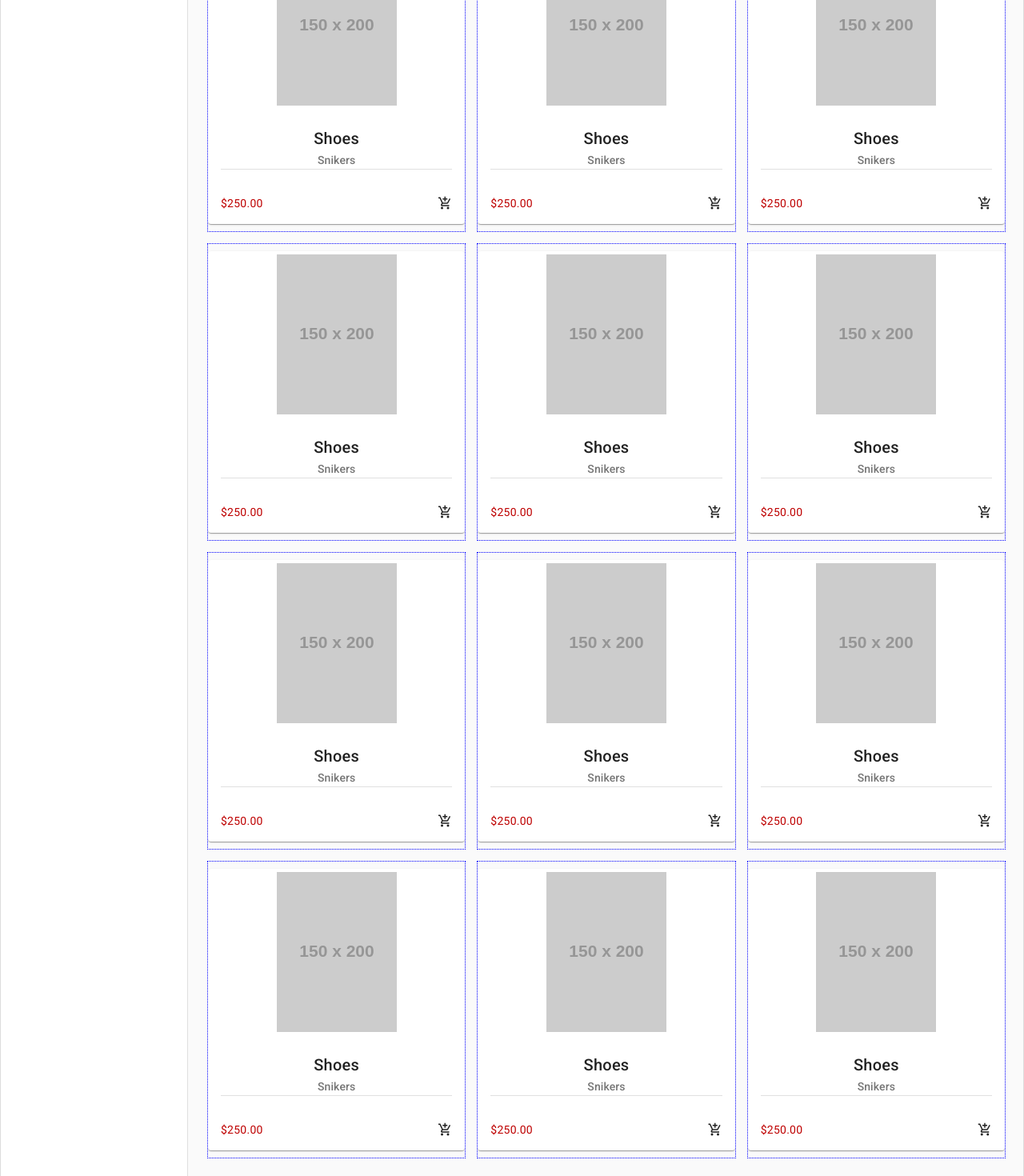
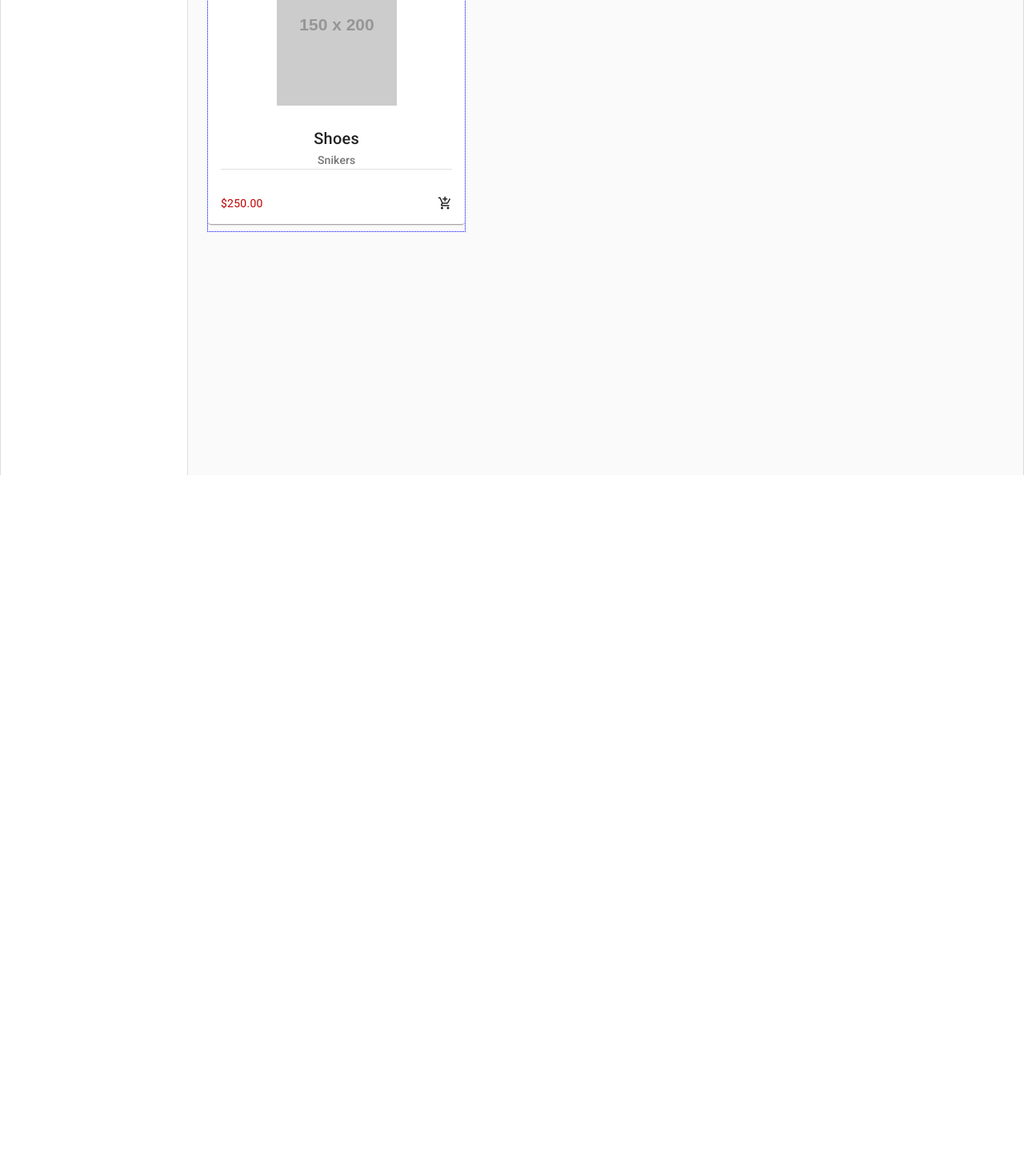
Before and after one commit to jcarlosj/Angular-WebStore-Stripe-YT-FCC, an Angular app: page /home in a window 1280 px wide. Shown: the part 270-1740 px from the top of the page at 80% size. After the commit the page ends 864 px from the top, so only its background shows below. Built offline with nearby package versions, Linux system fonts and the light colour scheme.

Commit message:
[+] product.model [+] product-box.component: Crea Evento 'addToCart' para emitir valores al elemento padre usando @Output [+] home.component: Obtiene valores emitidos por el componente hijo vinculandolo a traves del metodo 'onAddToCart' al Servicio

```diff
--- a/src/app/pages/home/components/product-box/product-box.component.html
+++ b/src/app/pages/home/components/product-box/product-box.component.html
@@ -37,7 +37,10 @@
 
         <mat-card-actions class="card__actions">
           <span mat-button class="product-price">{{ '250' | currency }}</span>
-          <button mat-button class="card__button">
+          <button mat-button
+            class="card__button"
+            (click)="onAddToCart()"
+          >
             <mat-icon class="icon-add-shopping-cart">add_shopping_cart</mat-icon>
           </button>
         </mat-card-actions>
--- a/src/app/pages/home/components/product-box/product-box.component.ts
+++ b/src/app/pages/home/components/product-box/product-box.component.ts
@@ -1,4 +1,5 @@
-import { Component, Input } from '@angular/core';
+import { Component, EventEmitter, Input, Output } from '@angular/core';
+import { Product } from 'src/app/models/product.model';
 
 @Component({
   selector: 'app-product-box',
@@ -8,4 +9,18 @@ import { Component, Input } from '@angular/core';
 export class ProductBoxComponent {
   @Input() fullWidthMode = false;
 
+  product: Product | undefined = {
+    id: 1,
+    title: 'snikers',
+    price: 150,
+    category: 'shoes',
+    description: 'Description of product',
+    image: 'https://placehold.co/150x200'
+  };
+
+  @Output() addToCart = new EventEmitter();     // Creamos un evento llamado 'addToCard' al componente padre
+
+  onAddToCart() : void {
+    this.addToCart.emit( this.product );        // Agregamos los datos que vamos a emitir
+  }
 }
--- a/src/app/pages/home/home.component.html
+++ b/src/app/pages/home/home.component.html
@@ -24,63 +24,11 @@
       [rowHeight]="rowHeight"
     >
       <mat-grid-tile class="grid-tile">
+        <!-- (addToCart)="onAddToCart( $event )" Establecemos la conexion entre el evento y el componente padre -->
         <app-product-box
-          class="product-box" [fullWidthMode]="columnsToShow === 1"
-        ></app-product-box>
-      </mat-grid-tile>
-      <mat-grid-tile class="grid-tile">
-        <app-product-box
-          class="product-box" [fullWidthMode]="columnsToShow === 1"
-        ></app-product-box>
-      </mat-grid-tile>
-      <mat-grid-tile class="grid-tile">
-        <app-product-box
-          class="product-box" [fullWidthMode]="columnsToShow === 1"
-        ></app-product-box>
-      </mat-grid-tile>
-      <mat-grid-tile class="grid-tile">
-        <app-product-box
-          class="product-box" [fullWidthMode]="columnsToShow === 1"
-        ></app-product-box>
-      </mat-grid-tile>
-      <mat-grid-tile class="grid-tile">
-        <app-product-box
-          class="product-box" [fullWidthMode]="columnsToShow === 1"
-        ></app-product-box>
-      </mat-grid-tile>
-      <mat-grid-tile class="grid-tile">
-        <app-product-box
-          class="product-box" [fullWidthMode]="columnsToShow === 1"
-        ></app-product-box>
-      </mat-grid-tile>
-      <mat-grid-tile class="grid-tile">
-        <app-product-box
-          class="product-box" [fullWidthMode]="columnsToShow === 1"
-        ></app-product-box>
-      </mat-grid-tile>
-      <mat-grid-tile class="grid-tile">
-        <app-product-box
-          class="product-box" [fullWidthMode]="columnsToShow === 1"
-        ></app-product-box>
-      </mat-grid-tile>
-      <mat-grid-tile class="grid-tile">
-        <app-product-box
-          class="product-box" [fullWidthMode]="columnsToShow === 1"
-        ></app-product-box>
-      </mat-grid-tile>
-      <mat-grid-tile class="grid-tile">
-        <app-product-box
-          class="product-box" [fullWidthMode]="columnsToShow === 1"
-        ></app-product-box>
-      </mat-grid-tile>
-      <mat-grid-tile class="grid-tile">
-        <app-product-box
-          class="product-box" [fullWidthMode]="columnsToShow === 1"
-        ></app-product-box>
-      </mat-grid-tile>
-      <mat-grid-tile class="grid-tile">
-        <app-product-box
-          class="product-box" [fullWidthMode]="columnsToShow === 1"
+          (addToCart)="onAddToCart( $event )"
+          class="product-box"
+          [fullWidthMode]="columnsToShow === 1"
         ></app-product-box>
       </mat-grid-tile>
     </mat-grid-list>
--- a/src/app/pages/home/home.component.ts
+++ b/src/app/pages/home/home.component.ts
@@ -1,4 +1,6 @@
 import { Component } from '@angular/core';
+import { Product } from 'src/app/models/product.model';
+import { CartService } from 'src/app/services/cart.service';
 
 const ROWS_HEIGHT : { [id: number] : number } = {
   1: 370,   // 1: 400,
@@ -16,6 +18,8 @@ export class HomeComponent {
   rowHeight = ROWS_HEIGHT[ this.columnsToShow ];
   showCategory: string | undefined;
 
+  constructor( private cartService: CartService ) {}
+
   onColumnsToShow( numberCols: number ) : void {
     this.columnsToShow = numberCols;
     this.rowHeight = ROWS_HEIGHT[ this.columnsToShow ];
@@ -24,4 +28,15 @@ export class HomeComponent {
   onShowCategory( newCategory: string ) : void {
     this.showCategory = newCategory;
   }
+
+  onAddToCart( product: Product ) : void {
+    // CartItem = Product [Entities/Model]
+    this.cartService.addToCart({
+      id: product.id,
+      urlProduct: product.image,
+      name: product.title,
+      price: product.price,
+      quantity: 1
+    });
+  }
 }
```
Also changed, not shown: src/app/models/product.model.ts (added, +8 -0 lines).
